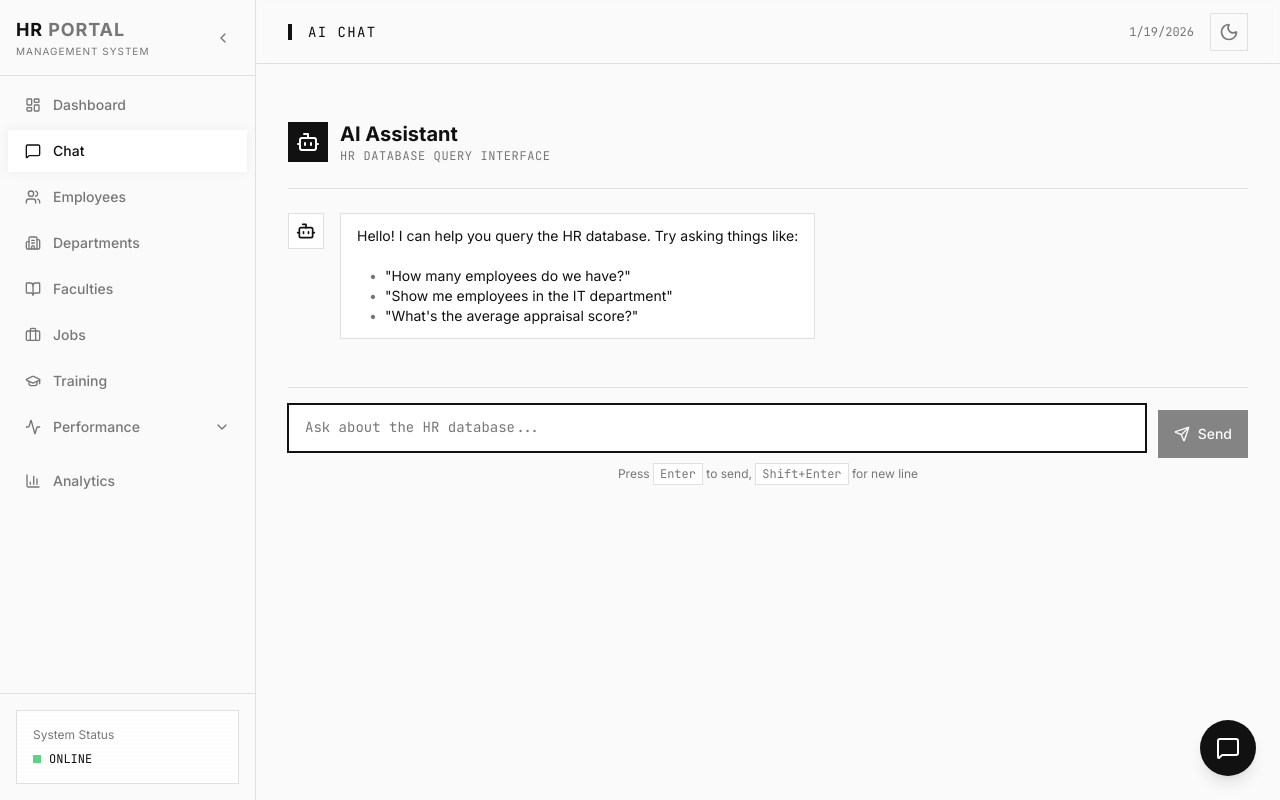
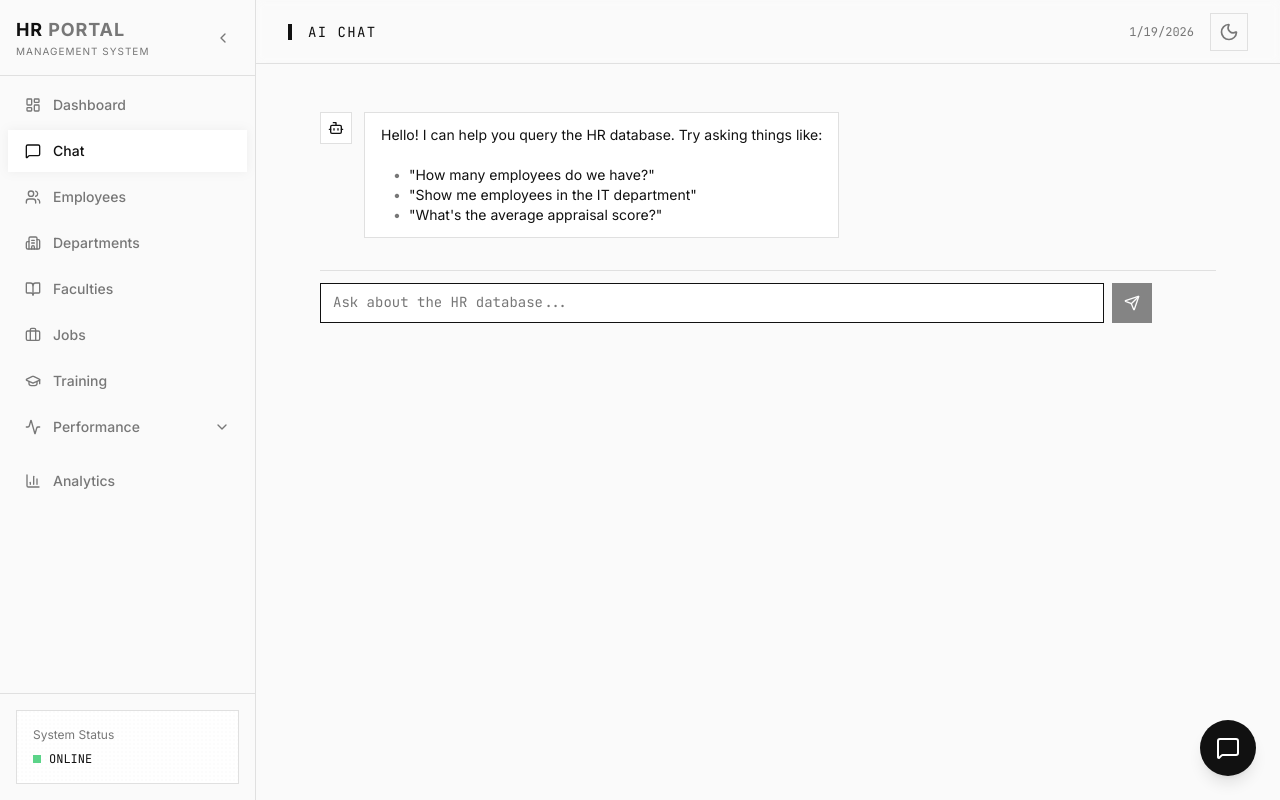
Before and after one commit to AdamAmr05/db-project, a React (Vite) app in the folder frontend/: page /chat in a window 1280 px wide. Built offline with nearby package versions, Linux system fonts and the light colour scheme.

Commit message:
removed chat interface header strip, removed keyboard hint for now, fixed button overlap

```diff
--- a/frontend/src/pages/ChatPage.jsx
+++ b/frontend/src/pages/ChatPage.jsx
@@ -40,20 +40,9 @@ const ChatPage = () => {
     };
 
     return (
-        <div className="flex flex-col h-full" style={{ maxHeight: 'calc(100vh - 120px)' }}>
-            {/* Header */}
-            <div className="flex items-center gap-3 py-6 border-b border-border">
-                <div className="w-10 h-10 rounded-lg bg-primary flex items-center justify-center">
-                    <Bot className="w-6 h-6 text-[var(--primary-inverted)]" />
-                </div>
-                <div>
-                    <h1 className="text-xl font-bold text-primary">AI Assistant</h1>
-                    <p className="text-xs text-muted font-mono uppercase tracking-wider">HR Database Query Interface</p>
-                </div>
-            </div>
-
+        <div className="flex flex-col h-full max-w-4xl mx-auto" style={{ maxHeight: 'calc(100vh - 100px)' }}>
             {/* Messages Area */}
-            <div className="flex-1 overflow-y-auto py-6 space-y-6">
+            <div className="flex-1 overflow-y-auto py-4 space-y-4">
                 {messages.filter(msg => !msg.isSystemMessage).map((msg, idx) => {
                     // Skip empty assistant messages (waiting for first content)
                     if (msg.role === 'assistant') {
@@ -65,9 +54,9 @@ const ChatPage = () => {
                     }
 
                     return (
-                        <div key={msg.id || idx} className={`flex gap-4 ${msg.role === 'user' ? 'flex-row-reverse' : ''}`}>
-                            <div className={`w-9 h-9 rounded-lg flex items-center justify-center flex-shrink-0 ${msg.role === 'user' ? 'bg-primary text-[var(--primary-inverted)]' : 'bg-surface border border-border text-primary'}`}>
-                                {msg.role === 'user' ? <User className="w-5 h-5" /> : <Bot className="w-5 h-5" />}
+                        <div key={msg.id || idx} className={`flex gap-3 ${msg.role === 'user' ? 'flex-row-reverse' : ''}`}>
+                            <div className={`w-8 h-8 rounded-lg flex items-center justify-center flex-shrink-0 ${msg.role === 'user' ? 'bg-primary text-[var(--primary-inverted)]' : 'bg-surface border border-border text-primary'}`}>
+                                {msg.role === 'user' ? <User className="w-4 h-4" /> : <Bot className="w-4 h-4" />}
                             </div>
                             <div className={`max-w-[85%] px-4 py-3 rounded-lg text-sm ${msg.role === 'user' ? 'bg-primary text-[var(--primary-inverted)]' : 'bg-surface border border-border text-primary'}`}>
                                 {msg.parts?.map((part, partIndex) => {
@@ -93,22 +82,21 @@ const ChatPage = () => {
                     );
                 })}
                 {isLoading && (
-                    <div className="flex gap-4">
-                        <div className="w-9 h-9 rounded-lg flex items-center justify-center flex-shrink-0 bg-surface border border-border text-primary">
-                            <Bot className="w-5 h-5" />
+                    <div className="flex gap-3">
+                        <div className="w-8 h-8 rounded-lg flex items-center justify-center flex-shrink-0 bg-surface border border-border text-primary">
+                            <Bot className="w-4 h-4" />
                         </div>
                         <div className="px-4 py-3 bg-surface border border-border rounded-lg">
-                            <Loader2 className="w-5 h-5 animate-spin text-muted" />
+                            <Loader2 className="w-4 h-4 animate-spin text-muted" />
                         </div>
                     </div>
                 )}
                 <div ref={messagesEndRef} />
             </div>
 
-            {/* Input Area */}
-            <div className="py-4 border-t border-border">
-                <form onSubmit={onFormSubmit} className="flex gap-3 items-end">
-                    <div className="flex-1 relative">
+            {/* Input Area - more compact, right-padded to avoid bubble overlap */}
+            <div className="py-3 border-t border-border">
+                <form onSubmit={onFormSubmit} className="flex gap-2 items-end pr-16">
                     <textarea
                         ref={inputRef}
                         value={input}
@@ -116,7 +104,7 @@ const ChatPage = () => {
                             setInput(e.target.value);
                             // Auto-resize
                             e.target.style.height = 'auto';
-                                e.target.style.height = Math.min(e.target.scrollHeight, 200) + 'px';
+                            e.target.style.height = Math.min(e.target.scrollHeight, 150) + 'px';
                         }}
                         onKeyDown={(e) => {
                             // Submit on Enter (without shift)
@@ -128,24 +116,19 @@ const ChatPage = () => {
                             }
                         }}
                         placeholder="Ask about the HR database..."
-                            className="w-full px-4 py-3 bg-surface border border-border rounded-lg text-primary text-sm focus:border-primary focus:ring-1 focus:ring-primary outline-none transition-all placeholder:text-muted font-mono resize-none overflow-hidden"
-                            style={{ minHeight: '48px', maxHeight: '200px' }}
+                        className="flex-1 px-3 py-2 bg-surface border border-border rounded-lg text-primary text-sm focus:border-primary outline-none transition-all placeholder:text-muted font-mono resize-none overflow-hidden"
+                        style={{ minHeight: '40px', maxHeight: '150px' }}
                         disabled={isLoading}
                         rows={1}
                     />
-                    </div>
                     <button
                         type="submit"
                         disabled={!input.trim() || isLoading}
-                        className="px-4 py-3 bg-primary text-[var(--primary-inverted)] rounded-lg disabled:opacity-50 disabled:cursor-not-allowed transition-all hover:opacity-90 h-[48px] flex items-center gap-2"
+                        className="px-3 py-2 bg-primary text-[var(--primary-inverted)] rounded-lg disabled:opacity-50 disabled:cursor-not-allowed transition-all hover:opacity-90 h-[40px]"
                     >
                         <Send className="w-4 h-4" />
-                        <span className="text-sm font-medium">Send</span>
                     </button>
                 </form>
-                <p className="text-xs text-muted mt-2 text-center">
-                    Press <kbd className="px-1.5 py-0.5 bg-surface border border-border rounded text-xs font-mono">Enter</kbd> to send, <kbd className="px-1.5 py-0.5 bg-surface border border-border rounded text-xs font-mono">Shift+Enter</kbd> for new line
-                </p>
             </div>
         </div>
     );
```
Lines whose indentation alone changed are shown as unchanged.
